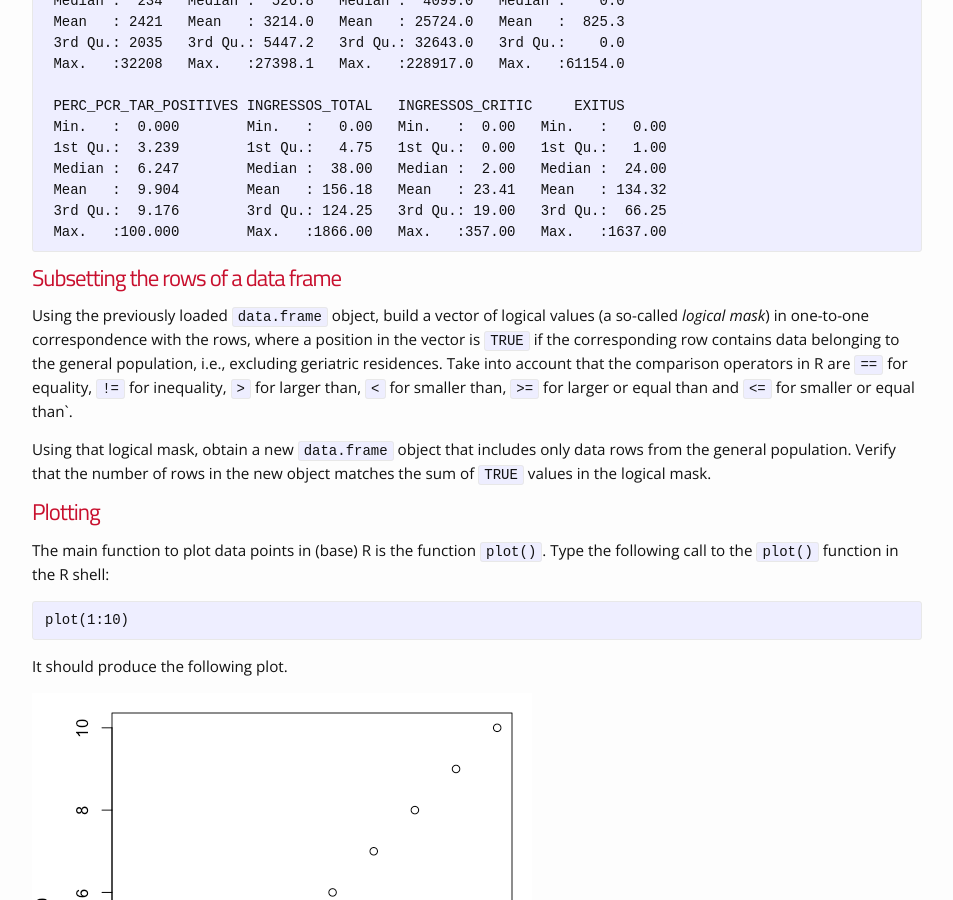
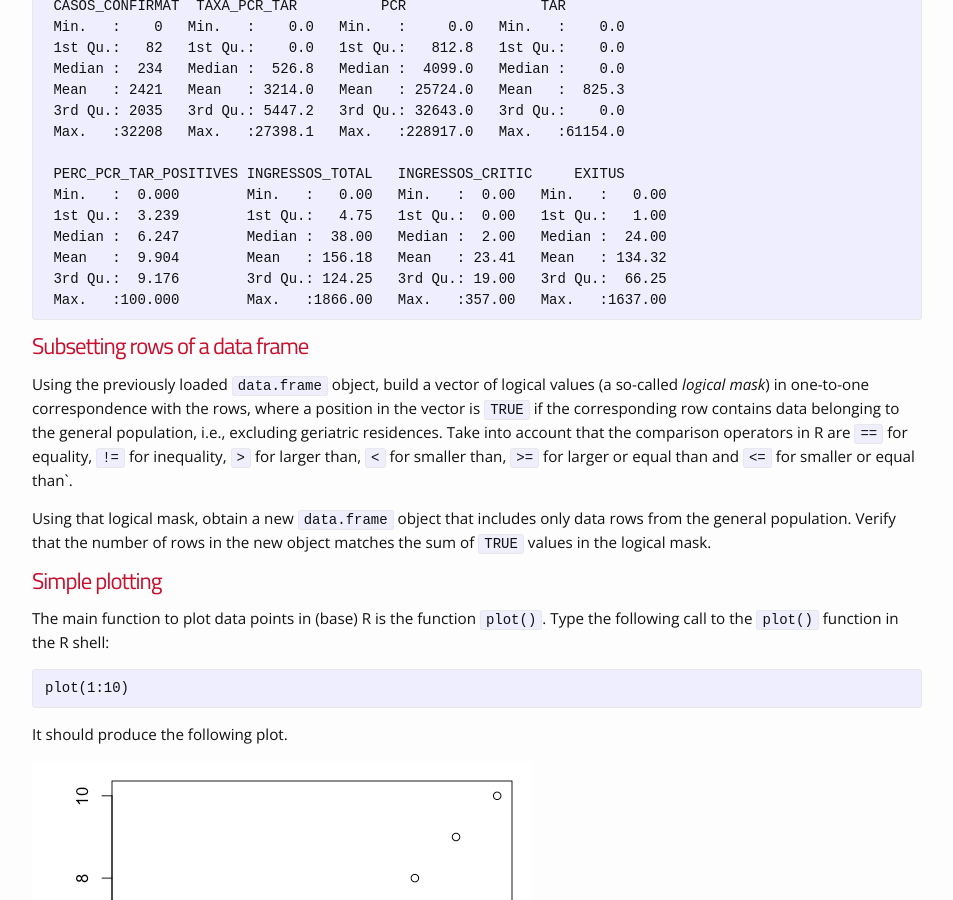
Before and after one commit to funcompbio/funcompbio.github.io, a Jekyll site: the page built from practical8/practical8.md, in a window 1280 px wide and 900 px high, scrolled down 5024 px. Shown: the whole window, without its empty margins (163-1116 px from the left). Built offline with Jekyll 4.4.1, drawn with Linux system fonts in a browser that asks for light colours; nearby versions of some CDN libraries; some of the changed text lies outside the part shown.

Commit message:
Updated practical 8.

```diff
--- a/_data/sessions.yml
+++ b/_data/sessions.yml
@@ -57,3 +57,8 @@
   dirname: lecture7
   slides: Lecture7
   desc: "Programming with data: the R language."
+
+- title: "Practical 8"
+  dirname: practical8
+  slides: Practical8
+  desc: "Start using R on the computer (basic data types, read CSV files, subsetting, simple plotting)."
--- a/practical8/practical8.html
+++ b/practical8/practical8.html
@@ -4,6 +4,9 @@
 <li>Start and quit R and RStudio.</li>
 <li>Get familiar with the RStudio interface.</li>
 <li>Getting and setting the working directory in R.</li>
+<li>Reading CSV files.</li>
+<li>Subsetting rows of a data frame</li>
+<li>Simple plotting</li>
 </ul>
 <h1 id="setup-and-background">Setup and background</h1>
 <p>To do this practical you need an installation of R and RStudio. You can find the instructions in the <a href="/setup/">setup</a> link on how to install R and RStudio in your system. Once R and RStudio are installed, you should be able to start RStudio by double-clicking on an icon like the one here below.</p>
@@ -113,10 +116,10 @@
  Mean   :  9.904        Mean   : 156.18   Mean   : 23.41   Mean   : 134.32
  3rd Qu.:  9.176        3rd Qu.: 124.25   3rd Qu.: 19.00   3rd Qu.:  66.25
  Max.   :100.000        Max.   :1866.00   Max.   :357.00   Max.   :1637.00  </code></pre>
-<h1 id="subsetting-the-rows-of-a-data-frame">Subsetting the rows of a data frame</h1>
+<h1 id="subsetting-rows-of-a-data-frame">Subsetting rows of a data frame</h1>
 <p>Using the previously loaded <code>data.frame</code> object, build a vector of logical values (a so-called <em>logical mask</em>) in one-to-one correspondence with the rows, where a position in the vector is <code>TRUE</code> if the corresponding row contains data belonging to the general population, i.e., excluding geriatric residences. Take into account that the comparison operators in R are <code>==</code> for equality, <code>!=</code> for inequality, <code>&gt;</code> for larger than, <code>&lt;</code> for smaller than, <code>&gt;=</code> for larger or equal than and <code>&lt;=</code> for smaller or equal than`.</p>
 <p>Using that logical mask, obtain a new <code>data.frame</code> object that includes only data rows from the general population. Verify that the number of rows in the new object matches the sum of <code>TRUE</code> values in the logical mask.</p>
-<h1 id="plotting">Plotting</h1>
+<h1 id="simple-plotting">Simple plotting</h1>
 <p>The main function to plot data points in (base) R is the function <code>plot()</code>. Type the following call to the <code>plot()</code> function in the R shell:</p>
 <pre><code>plot(1:10)</code></pre>
 <p>It should produce the following plot.</p>
```
